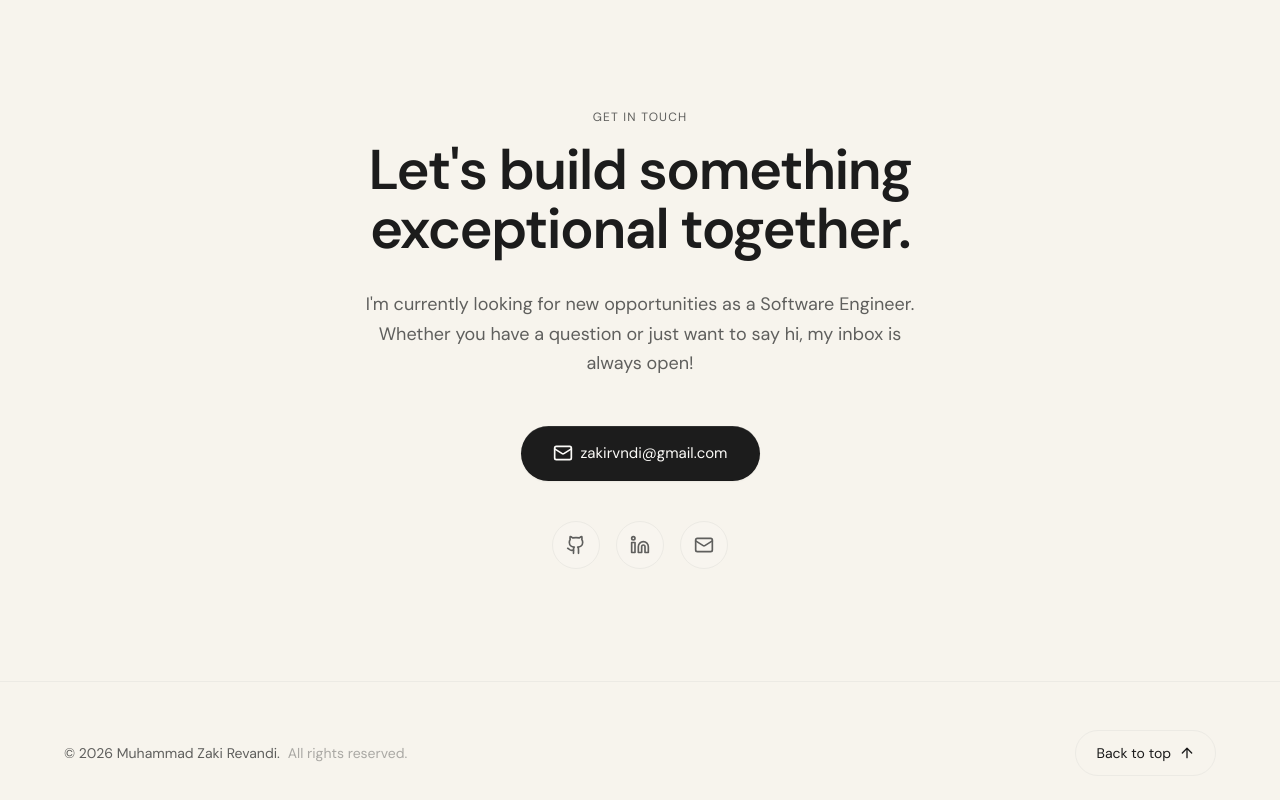
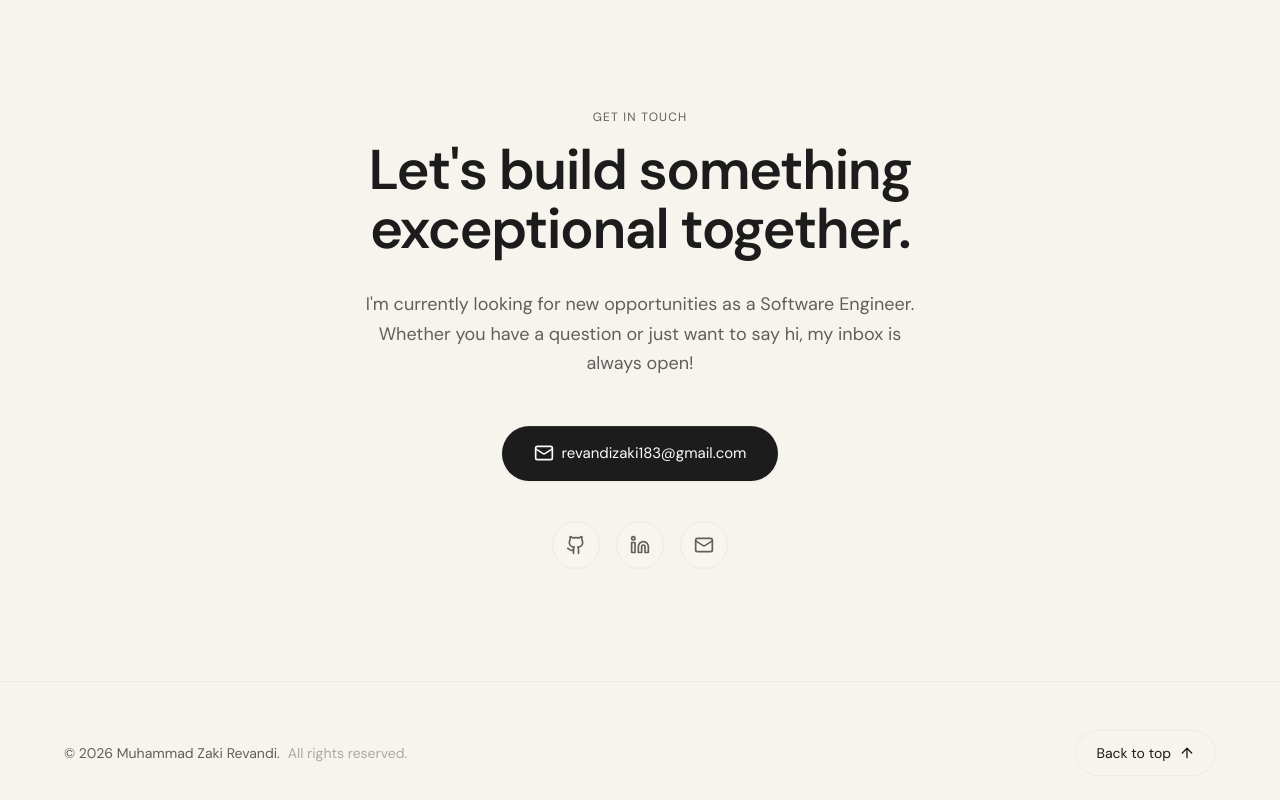
Before and after one commit to zakirvndi/new-porto, a Next.js app: page / in a window 1280 px wide. Shown: the part 4834-5634 px from the top of the page. Built offline with nearby package versions, Linux system fonts and the light colour scheme.

Commit message:
Update data.ts

```diff
--- a/src/features/portfolio/data.ts
+++ b/src/features/portfolio/data.ts
@@ -4,17 +4,17 @@ export const profile = {
   name: "Muhammad Zaki Revandi",
   role: "Software Engineer",
   location: "Jakarta, Indonesia",
-  email: "zakirvndi@gmail.com",
+  email: "revandizaki183@gmail.com",
   github: "https://github.com/zakirvndi",
-  linkedin: "https://linkedin.com/in/zakirvndi",
+  linkedin: "https://linkedin.com/in/muhammad-zaki-revandi-a93654246",
   summary:
     "I am a fresh graduate in Software Engineering from BINUS University, with one year of experience as a Full Stack Developer Intern. I have been actively deepening my expertise in both front-end and back-end development through internships and online courses, with hands-on experience in C# (.NET) and JavaScript.\n\nI am a motivated and adaptable learner with strong problem-solving skills, eager to contribute to innovative and impactful technology solutions while continuously advancing my expertise in the field.",
 };
 
 export const socialLinks: SocialLink[] = [
   { label: "GitHub", href: "https://github.com/zakirvndi", icon: "github" },
-  { label: "LinkedIn", href: "https://linkedin.com/in/zakirvndi", icon: "linkedin" },
-  { label: "Email", href: "mailto:zakirvndi@gmail.com", icon: "mail" },
+  { label: "LinkedIn", href: "https://linkedin.com/in/muhammad-zaki-revandi-a93654246", icon: "linkedin" },
+  { label: "Email", href: "mailto:revandizaki183@gmail.com", icon: "mail" },
 ];
 
 export const experiences: Experience[] = [
```
